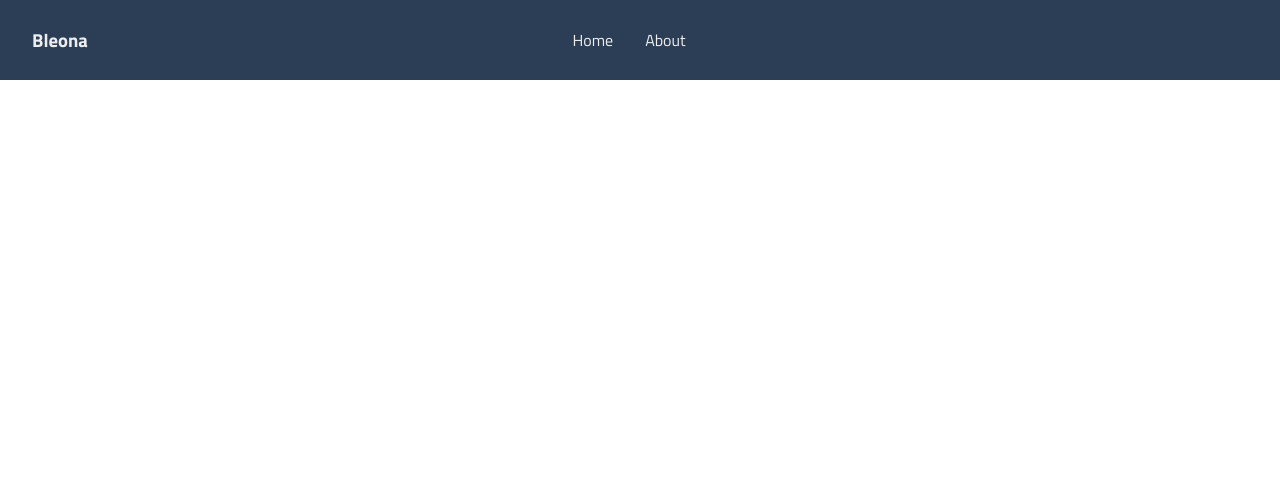
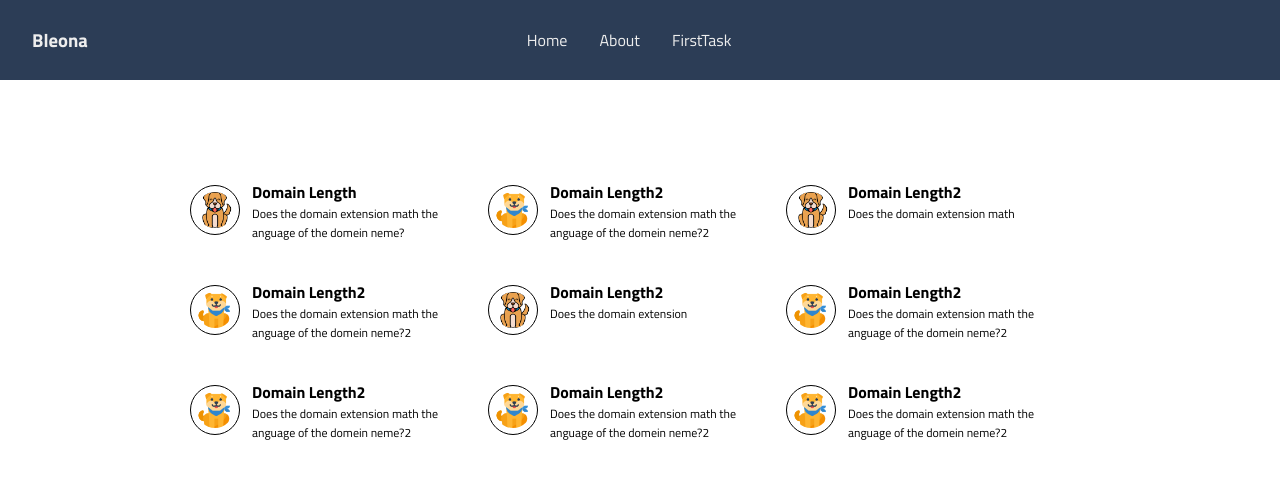
Before and after one commit to BleonaZeqiri/React_js, a React (Create React App) app: page /first-task in a window 1280 px wide. Before the commit this address had no page. Shown: the top 478 px of the page. Built offline with nearby package versions, Linux system fonts and the light colour scheme.

Commit message:
Added TaskItem

```diff
--- a/src/App.js
+++ b/src/App.js
@@ -1,6 +1,7 @@
 import React from "react";
 import Home from "./pages/Home";
 import { About } from "./pages/About";
+import { FirstTask } from "./pages/FirstTask";
 import Navbar from "./components/Navbar/Navbar";
 import { BrowserRouter, Routes, Route } from "react-router-dom";
 
@@ -11,6 +12,7 @@ const App = () => {
       <Routes>
         <Route path="/" element={<Home />} />
         <Route path="/about" element={<About />} />
+        <Route path="/first-task" element={<FirstTask />} />
       </Routes>
     </BrowserRouter>
   );
--- a/src/components/Navbar/Navbar.jsx
+++ b/src/components/Navbar/Navbar.jsx
@@ -24,7 +24,9 @@ function Navbar() {
         <Link to="/about" onClick={closeNavbar}>
           About
         </Link>
-
+        <Link to="/first-task" onClick={closeNavbar}>
+          FirstTask
+        </Link>
         <button className="nav-btn nav-close-btn" onClick={showNavbar}>
           <FaTimes />
         </button>
--- /dev/null
+++ b/src/components/TaskItem/TaskItem.css
@@ -0,0 +1,27 @@
+.Items {
+  display: flex;
+  justify-content: center;
+  margin: 100px;
+}
+.box {
+  width: 900px;
+  display: flex;
+  flex-wrap: wrap;
+  gap: 38px;
+}
+.box > * {
+  width: 260px;
+  display: flex;
+  gap: 12px;
+}
+img {
+  width: 50px;
+  height: 50px;
+  border: 1px solid black;
+  border-radius: 35px;
+  padding: 6px;
+  margin: 5px 0px;
+}
+p {
+  font-size: 12px;
+}
--- /dev/null
+++ b/src/components/TaskItem/TaskItem.jsx
@@ -0,0 +1,15 @@
+import React from "react";
+
+const TaskItem = ({ item }) => {
+  return (
+    <div>
+      <img src={item.img} alt="Dog" />
+      <div>
+        <h4>{item.name}</h4>
+        <p>{item.desc}</p>
+      </div>
+    </div>
+  );
+};
+
+export default TaskItem;
--- /dev/null
+++ b/src/pages/FirstTask.jsx
@@ -0,0 +1,65 @@
+import React from "react";
+import TaskItem from "../components/TaskItem/TaskItem";
+import dog from "../assets/images/dog.png";
+import shipa from "../assets/images/shiba.png";
+
+import "./../components/TaskItem/TaskItem.css";
+
+const TaskList = [
+  {
+    name: "Domain Length",
+    desc: "Does the domain extension math the anguage of the domein neme?",
+    img: dog,
+  },
+  {
+    name: "Domain Length2",
+    desc: "Does the domain extension math the anguage of the domein neme?2 ",
+    img: shipa,
+  },
+  {
+    name: "Domain Length2",
+    desc: "Does the domain extension math  ",
+    img: dog,
+  },
+  {
+    name: "Domain Length2",
+    desc: "Does the domain extension math the anguage of the domein neme?2 ",
+    img: shipa,
+  },
+  {
+    name: "Domain Length2",
+    desc: "Does the domain extension  ",
+    img: dog,
+  },
+  {
+    name: "Domain Length2",
+    desc: "Does the domain extension math the anguage of the domein neme?2 ",
+    img: shipa,
+  },
+  {
+    name: "Domain Length2",
+    desc: "Does the domain extension math the anguage of the domein neme?2 ",
+    img: shipa,
+  },
+  {
+    name: "Domain Length2",
+    desc: "Does the domain extension math the anguage of the domein neme?2 ",
+    img: shipa,
+  },
+  {
+    name: "Domain Length2",
+    desc: "Does the domain extension math the anguage of the domein neme?2 ",
+    img: shipa,
+  },
+];
+export const FirstTask = () => {
+  return (
+    <div className="Items">
+      <div className="box">
+        {TaskList.map((task) => {
+          return <TaskItem item={task} />;
+        })}
+      </div>
+    </div>
+  );
+};
```
